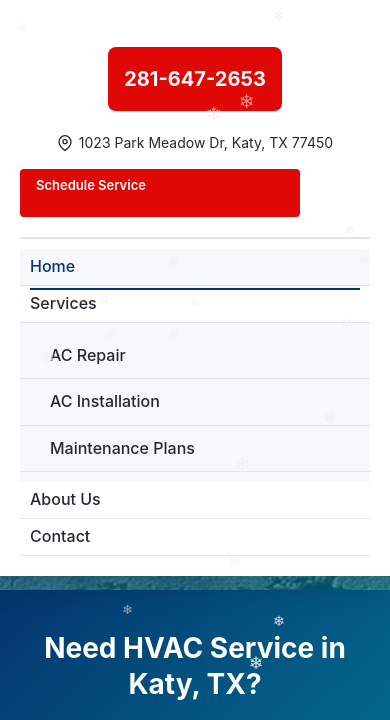
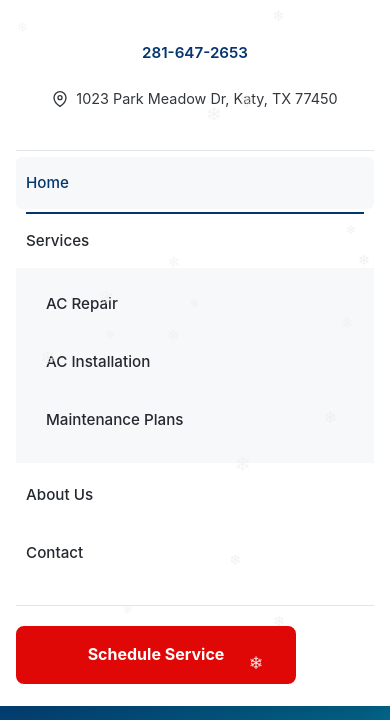
Before and after one commit to Swimhack/blowincoldac, a website: page index.html in a window 390 px wide. Both pictures are taken after a click on the button "Toggle mobile menu". Shown: the part 75-795 px from the top of the page. Drawn offline with Linux system fonts and the light colour scheme.

Commit message:
Clean up mobile menu UI and optimize for mobile responsiveness
- Remove large red phone button from mobile menu
- Display phone as simple text link with icon
- Improve spacing and touch targets (44px minimum)
- Add single prominent CTA button at bottom of menu
- Simplify contact information display
- Remove redundant Schedule Service button
- Add responsive CSS for various mobile device sizes
- Optimize viewport handling and safe areas
- Follow mobile UI/UX best practices
- Create professional, uncluttered mobile experience

```diff
--- a/DESIGN/NOTES.txt
+++ b/DESIGN/NOTES.txt
@@ -19,3 +19,6 @@ Phone
 
 Email
 blowincoldac@yahoo.com
+
+
+Keeping Katy Cool Since 2004
--- a/css/main.css
+++ b/css/main.css
@@ -410,15 +410,20 @@ a:hover {
 
 .nav-menu li {
     width: 100%;
+    margin-bottom: 8px;
 }
 
 .nav-menu a {
     display: block;
-    padding: 16px 10px;
-    border-bottom: 1px solid var(--border-color);
+    padding: 16px 12px;
+    min-height: 44px;
+    display: flex;
+    align-items: center;
+    border-radius: 6px;
     color: var(--text-dark);
     font-weight: 500;
-    transition: var(--transition);
+    transition: all 0.3s ease;
+    border-bottom: none;
 }
 
 .nav-menu a:hover,
@@ -431,36 +436,71 @@ a:hover {
 .mobile-menu-extra {
     display: block;
     padding: 20px 0;
-    border-bottom: 2px solid var(--border-color);
-    margin-bottom: 10px;
+    border-bottom: 1px solid var(--border-color);
+    margin-bottom: 20px;
 }
 
 .mobile-menu-extra .header-contact {
     display: flex;
     flex-direction: column;
-    gap: 12px;
-    margin-bottom: 15px;
+    gap: 8px;
+    margin-bottom: 20px;
 }
 
 .mobile-menu-extra .phone-link {
     display: inline-flex;
     align-items: center;
+    gap: 8px;
+    font-size: 1rem;
+    font-weight: 600;
+    color: var(--primary-blue);
+    text-decoration: none;
+    padding: 8px 0;
+}
+
+.mobile-menu-extra .phone-link:hover {
+    color: var(--secondary-teal);
+}
+
+.mobile-menu-extra .header-address {
+    display: flex;
+    align-items: center;
+    gap: 8px;
+    font-size: 0.9rem;
+    color: var(--text-gray);
+    padding: 4px 0;
+}
+
+.mobile-menu-cta {
+    margin-top: 20px;
+    padding-top: 20px;
+    border-top: 1px solid var(--border-color);
+}
+
+.mobile-menu-cta .btn-primary {
+    width: 100%;
+    padding: 16px;
+    font-size: 1.1rem;
+    font-weight: 700;
+    background-color: var(--primary-red);
+    border: 2px solid var(--primary-red);
+    border-radius: 8px;
+    color: white;
+    text-decoration: none;
+    text-align: center;
+    display: block;
+    transition: all 0.3s ease;
+    min-height: 56px;
+    display: flex;
+    align-items: center;
     justify-content: center;
-    width: 100%;
-    font-size: 1.25rem;
-    font-weight: 700;
-    padding: 16px;
-    min-height: 56px;
-    color: white;
-    background: var(--primary-red);
-    border-radius: 8px;
-    text-decoration: none;
-    margin: 8px 0;
-}
-
-.mobile-menu-extra .phone-link:hover {
-    background: #c00606;
-    color: white;
+}
+
+.mobile-menu-cta .btn-primary:hover {
+    background-color: #c00606;
+    border-color: #c00606;
+    transform: translateY(-2px);
+    box-shadow: 0 4px 12px rgba(224, 7, 7, 0.3);
 }
 
 @media (min-width: 768px) {
--- a/css/responsive.css
+++ b/css/responsive.css
@@ -80,6 +80,33 @@
 
     .contact-bar {
         display: none !important;
+    }
+
+    /* Mobile menu optimizations */
+    .nav-menu {
+        padding: 16px;
+    }
+
+    .nav-menu li {
+        margin-bottom: 6px;
+    }
+
+    .nav-menu a {
+        padding: 14px 10px;
+        font-size: 0.95rem;
+    }
+
+    .mobile-menu-extra {
+        padding: 16px 0;
+    }
+
+    .mobile-menu-extra .phone-link {
+        font-size: 0.95rem;
+    }
+
+    .mobile-menu-cta .btn-primary {
+        padding: 14px;
+        font-size: 1rem;
     }
 
     /* Dropdown menu adjustments for mobile */
--- a/index.html
+++ b/index.html
@@ -110,7 +110,7 @@
         </div>
         <div class="hero-content">
             <div class="container">
-                <h1 class="hero-title">Keeping Katy Cool Since 2004</h1>
+                <h1 class="hero-title">Here to Serve</h1>
                 <p class="hero-subtitle">Professional HVAC Services You Can Trust</p>
                 <div class="hero-badges">
                     <span class="badge">20+ Years Experience</span>
--- a/js/main.js
+++ b/js/main.js
@@ -55,20 +55,26 @@
             if (headerTopContainer && !elements.navMenu.querySelector('.mobile-menu-extra')) {
                 const extra = document.createElement('li');
                 extra.className = 'mobile-menu-extra';
-                // Clone the header-top content (contact + CTA)
-                extra.innerHTML = headerTopContainer.innerHTML;
 
-                // Enhance phone link for mobile accessibility/tap target
-                const phoneLink = extra.querySelector('a[href^="tel:"]');
-                if (phoneLink) {
-                    // Provide explicit accessible label
-                    const phoneText = phoneLink.textContent.trim();
-                    phoneLink.setAttribute('aria-label', `Call ${phoneText}`);
-                    phoneLink.classList.add('mobile-call-link');
+                // Clone only the contact info (not the CTA button)
+                const headerContact = headerTopContainer.querySelector('.header-contact');
+                if (headerContact) {
+                    const contactDiv = document.createElement('div');
+                    contactDiv.className = 'header-contact';
+                    contactDiv.innerHTML = headerContact.innerHTML;
+                    extra.appendChild(contactDiv);
                 }
 
                 // Place it at the top of the mobile menu
                 elements.navMenu.insertBefore(extra, elements.navMenu.firstChild);
+
+                // Add CTA button at the bottom
+                if (!elements.navMenu.querySelector('.mobile-menu-cta')) {
+                    const ctaLi = document.createElement('li');
+                    ctaLi.className = 'mobile-menu-cta';
+                    ctaLi.innerHTML = '<a href="contact.html#schedule" class="btn-primary">Schedule Service</a>';
+                    elements.navMenu.appendChild(ctaLi);
+                }
             }
         } catch (e) {
             console.warn('Unable to prepare mobile menu extras:', e);
```
